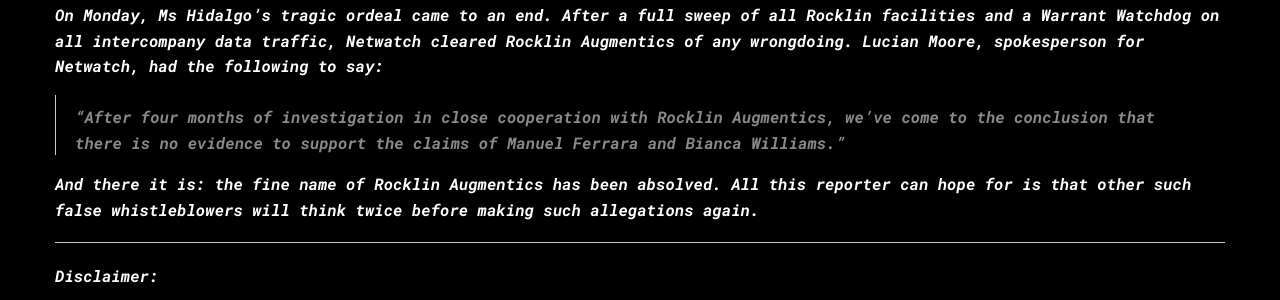
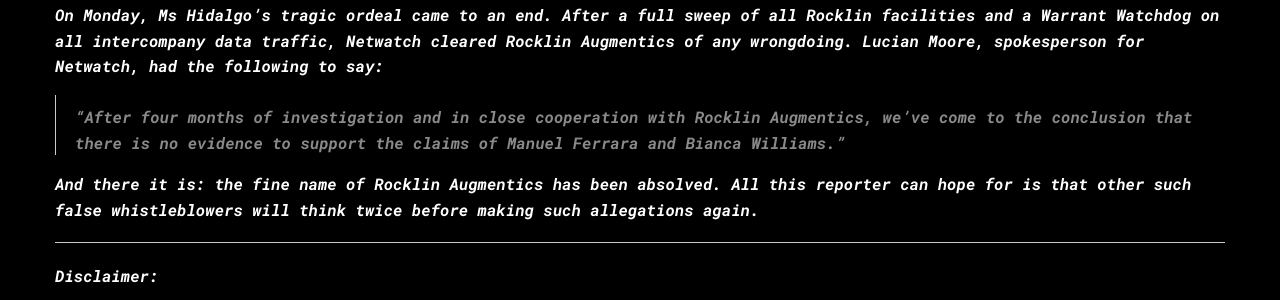
Before and after one commit to Antoine-BL/cyber-punk-blog, a Jekyll site: the page built from _posts/2042-05-16-netwatch-rocklin-augmentics-cleared-of-wrongdoing.markdown, in a window 1280 px wide. Shown: the part 615-915 px from the top of the page. Built offline with Jekyll 4.4.1, drawn with Linux system fonts in a browser that asks for light colours; some web fonts are replaced.

Commit message:
Updated Netwatch Rocklin Augmentics Cleared Of Wrongdoing

```diff
--- a/_posts/2042-05-16-netwatch-rocklin-augmentics-cleared-of-wrongdoing.markdown
+++ b/_posts/2042-05-16-netwatch-rocklin-augmentics-cleared-of-wrongdoing.markdown
@@ -25,7 +25,7 @@ Throughout the investigation, Jacinda Hidalgo, CEO and owner of Rocklin Augmenti
 
 On Monday, Ms Hidalgo's tragic ordeal came to an end. After a full sweep of all Rocklin facilities and a Warrant Watchdog on all intercompany data traffic, Netwatch cleared Rocklin Augmentics of any wrongdoing. Lucian Moore, spokesperson for Netwatch, had the following to say:
 
-> "After four months of investigation in close cooperation with Rocklin Augmentics, we've come to the conclusion that there is no evidence to support the claims of Manuel Ferrara and Bianca Williams."
+> "After four months of investigation and in close cooperation with Rocklin Augmentics, we've come to the conclusion that there is no evidence to support the claims of Manuel Ferrara and Bianca Williams."
 
 And there it is: the fine name of Rocklin Augmentics has been absolved. All this reporter can hope for is that other such false whistleblowers will think twice before making such allegations again.
 
```
